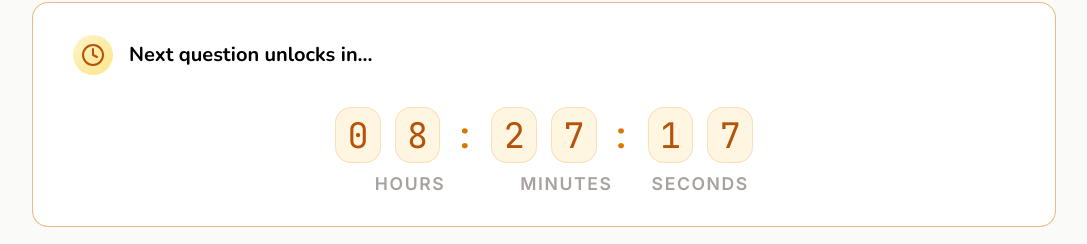
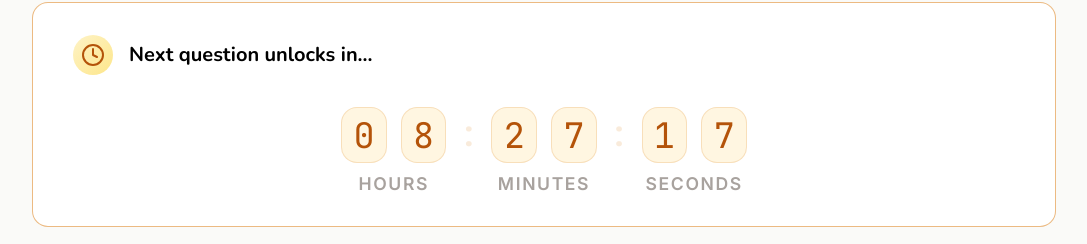
Before and after one commit to deanyurukov/Code-Quest, a React (Vite) app in the folder client/: page / in a window 1280 px wide. Shown: the part 608-852 px from the top of the page, without its empty margins (96-1183 px from the left). Built offline with nearby package versions, Linux system fonts and the light colour scheme; no server answers.

Commit message:
add timer till new question 2

```diff
--- a/client/public/styles/styles.css
+++ b/client/public/styles/styles.css
@@ -410,17 +410,19 @@ main {
         section:nth-child(2) {
             display: flex;
             justify-content: center;
+            align-items: flex-start;
             width: 100%;
-            gap: 0.4rem;
+            gap: 0.75rem;
             font-family: var(--font-mono);
             font-size: 2.2rem;
 
             .time-group {
                 display: flex;
                 flex-direction: column;
+                align-items: center;
                 gap: 0.6rem;
 
-                & > span {
+                span {
                     font-size: 1.1rem;
                     font-family: var(--font-inter);
                     font-weight: 700;
@@ -435,6 +437,7 @@ main {
                     justify-content: center;
                     align-items: center;
                     gap: 0.4em;
+                    min-height: 3.2rem;
 
                     p {
                         color: rgb(180, 83, 9);
@@ -444,12 +447,18 @@ main {
                         padding: 0.6rem 0.7rem;
                         border-radius: 1rem;
                     }
+                }
+            }
 
-                    span {
-                        margin-right: 0.6rem;
-                        color: rgb(217, 119, 6);
-                    }
-                }
+            &>span {
+                display: flex;
+                align-items: center;
+                justify-content: center;
+                min-height: 3.2rem;
+                color: rgb(217, 119, 6);
+                line-height: 1;
+                padding-top: 0.15rem;
+                animation: pulse 0.8s alternate infinite ease-in-out;
             }
         }
     }
@@ -466,13 +475,13 @@ main {
     &:before {
         content: '{';
         display: inline-block;
-        animation: pulse 0.4s alternate infinite ease-in-out;
+        animation: pulse-spinner 0.4s alternate infinite ease-in-out;
     }
 
     &:after {
         content: '}';
         display: inline-block;
-        animation: pulse 0.4s 0.3s alternate infinite ease-in-out;
+        animation: pulse-spinner 0.4s 0.3s alternate infinite ease-in-out;
     }
 
     @media (width<=450px) {
@@ -480,9 +489,15 @@ main {
     }
 }
 
-@keyframes pulse {
+@keyframes pulse-spinner {
     to {
         transform: scale(0.8);
         opacity: 0.65;
     }
 }
+
+@keyframes pulse {
+    to {
+        opacity: 0.1;
+    }
+}
--- a/client/src/components/Countdown.tsx
+++ b/client/src/components/Countdown.tsx
@@ -35,21 +35,21 @@ const Countdown = () => {
                     <div>
                         <p>{timeLeft.hours[0]}</p>
                         <p>{timeLeft.hours[1]}</p>
-
-                        <span>:</span>
                     </div>
                     <span>Hours</span>
                 </div>
+
+                <span>:</span>
 
                 <div className="time-group">
                     <div>
                         <p>{timeLeft.minutes[0]}</p>
                         <p>{timeLeft.minutes[1]}</p>
-
-                        <span>:</span>
                     </div>
                     <span>Minutes</span>
                 </div>
+
+                <span>:</span>
 
                 <div className="time-group">
                     <div>
```
